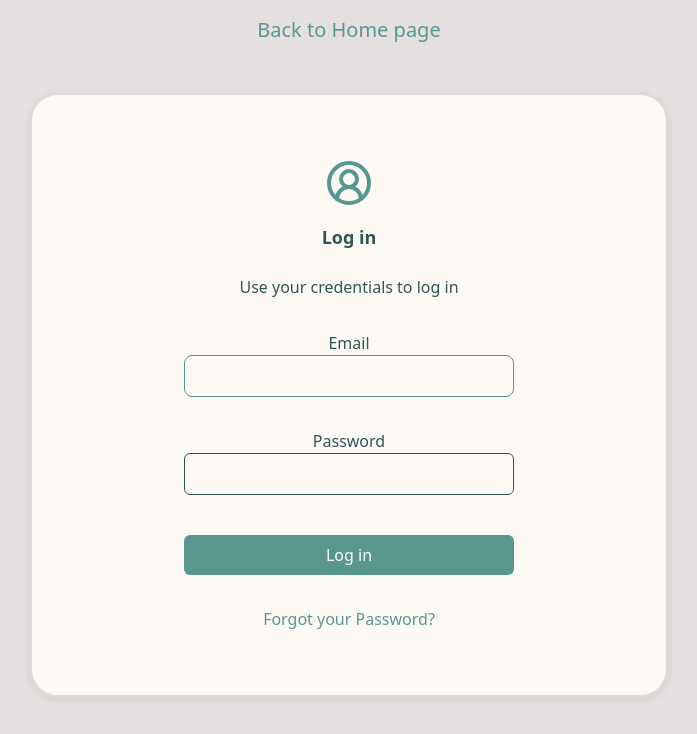
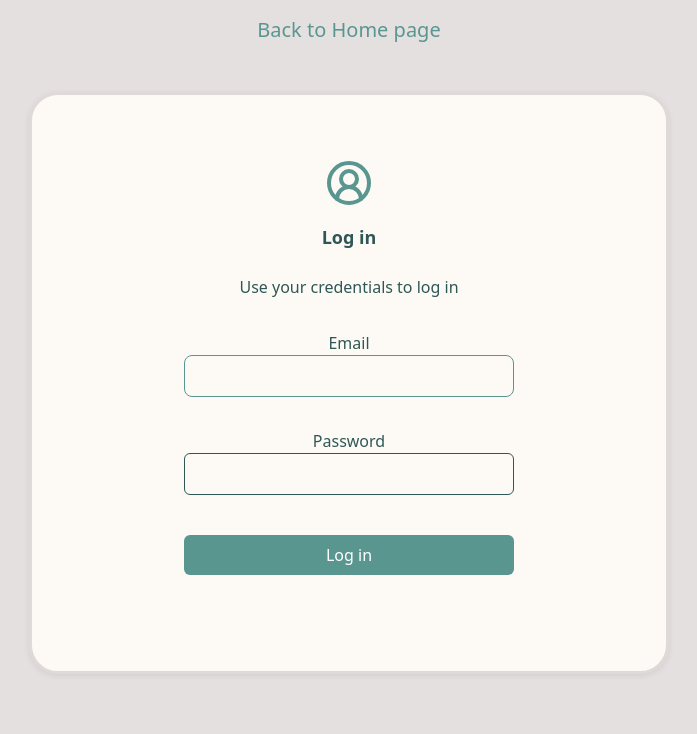
Before and after one commit to Emilyempa/exam-project-doggydaycare, a Next.js app in the folder frontend/: page /login in a window 1280 px wide. Shown: the top 734 px of the page, without its empty margins (291-988 px from the left). Built offline with nearby package versions, Linux system fonts and the light colour scheme.

Commit message:
Remove unused link to forgot password

```diff
--- a/frontend/src/components/log-in/Log-in.tsx
+++ b/frontend/src/components/log-in/Log-in.tsx
@@ -130,9 +130,6 @@ export const LoginForm = () => {
             {loading ? "Logging in..." : "Log in"}
           </button>
 
-          <a href="#forgot-password">
-            Forgot your Password?
-          </a>
         </form>
       </Card>
     </section>
```
